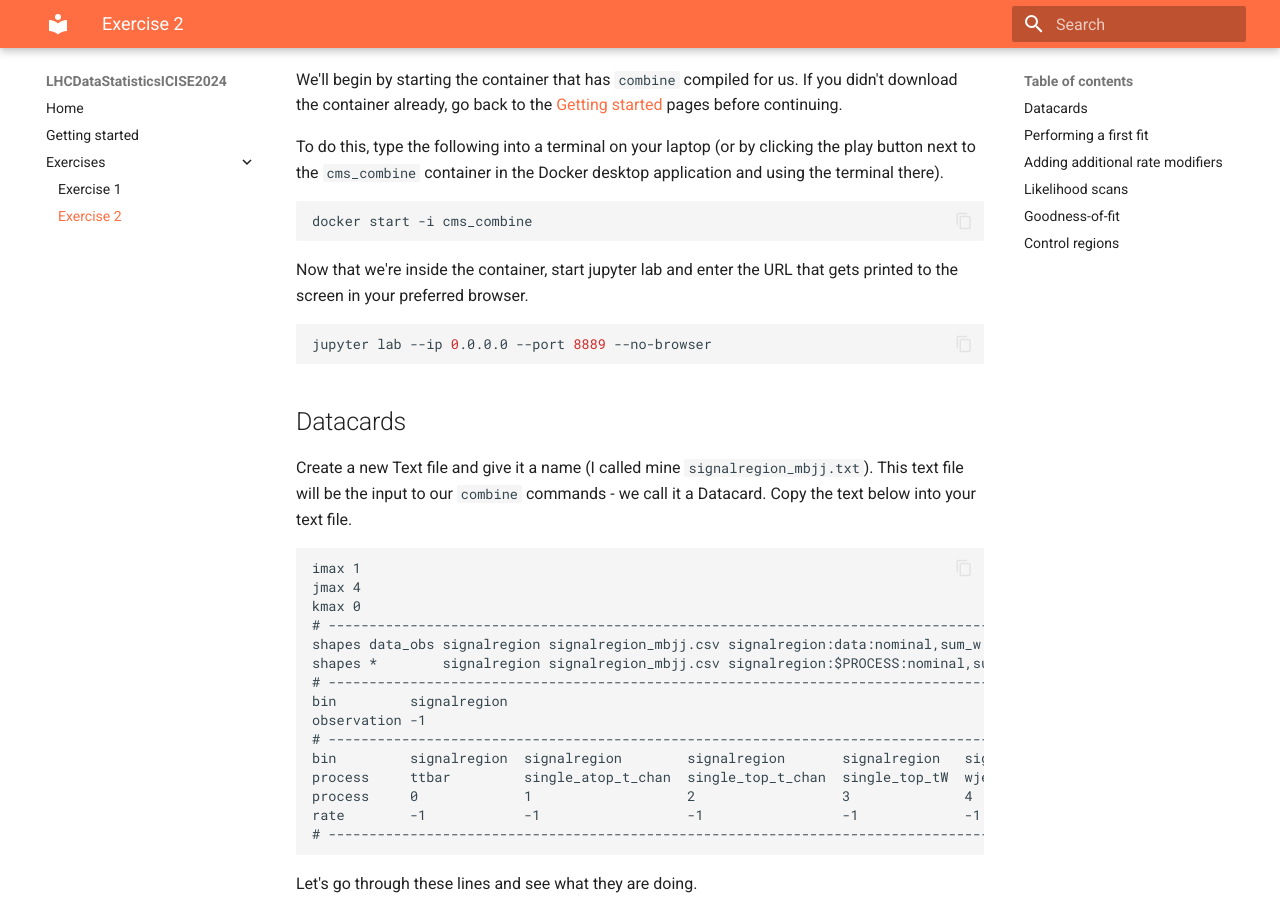
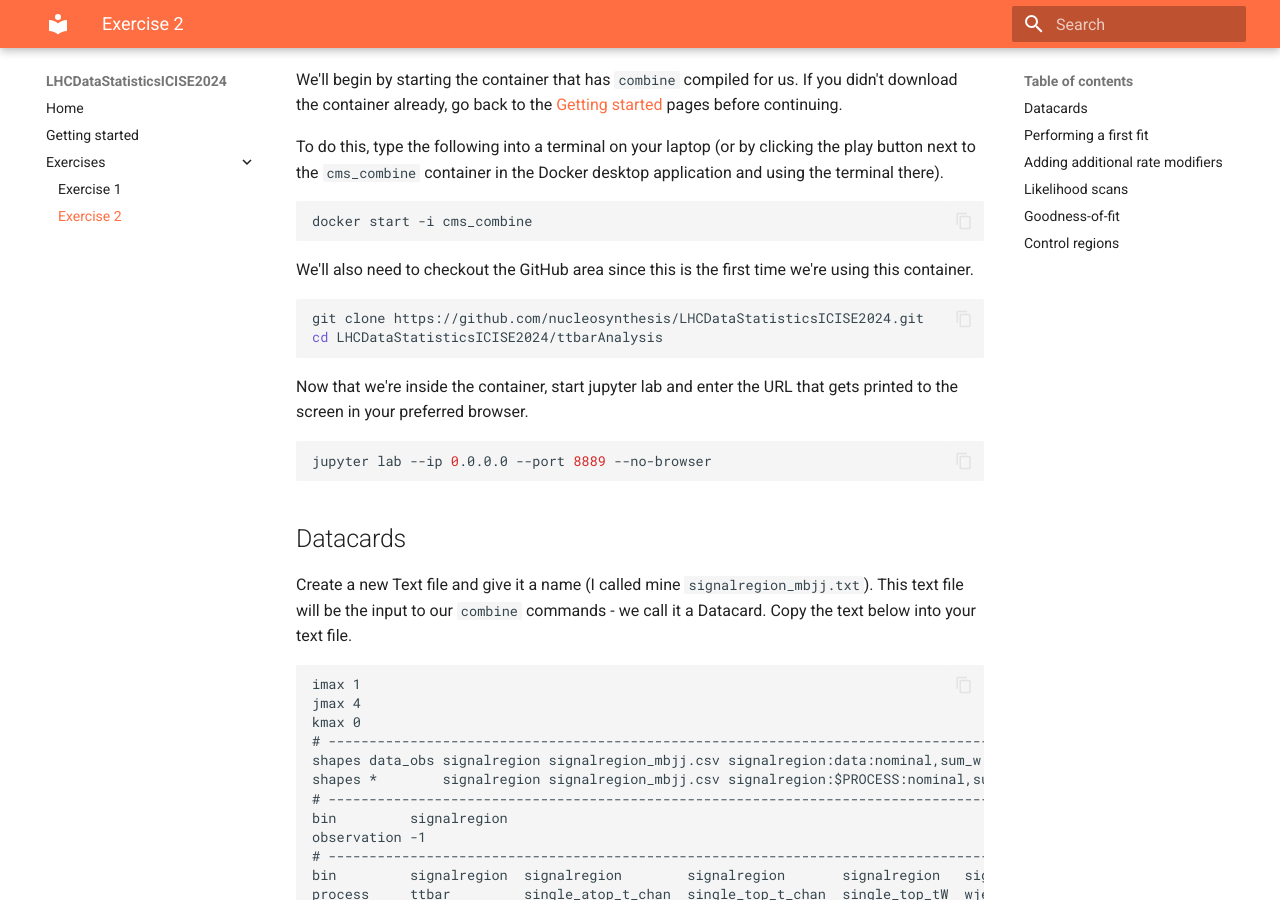
Before and after one commit to nucleosynthesis/LHCDataStatisticsICISE2024, an MkDocs documentation site: the page built from docs/day2.md, in a window 1280 px wide and 900 px high, scrolled down 324 px. Built offline with MkDocs 1.6.1 and Material for MkDocs 9.7.7, drawn with Linux system fonts in a browser that asks for light colours; formulas are drawn with MathJax 3.

Commit message:
Update day2.md

````diff
--- a/docs/day2.md
+++ b/docs/day2.md
@@ -10,6 +10,13 @@ To do this, type the following into a terminal on your laptop (or by clicking th
 
 ```sh
 docker start -i cms_combine
+```
+
+We'll also need to checkout the GitHub area since this is the first time we're using this container.
+
+```sh
+git clone https://github.com/nucleosynthesis/LHCDataStatisticsICISE2024.git
+cd LHCDataStatisticsICISE2024/ttbarAnalysis
 ```
 
 Now that we're inside the container, start jupyter lab and enter the URL that gets printed to the screen in your preferred browser.
````
